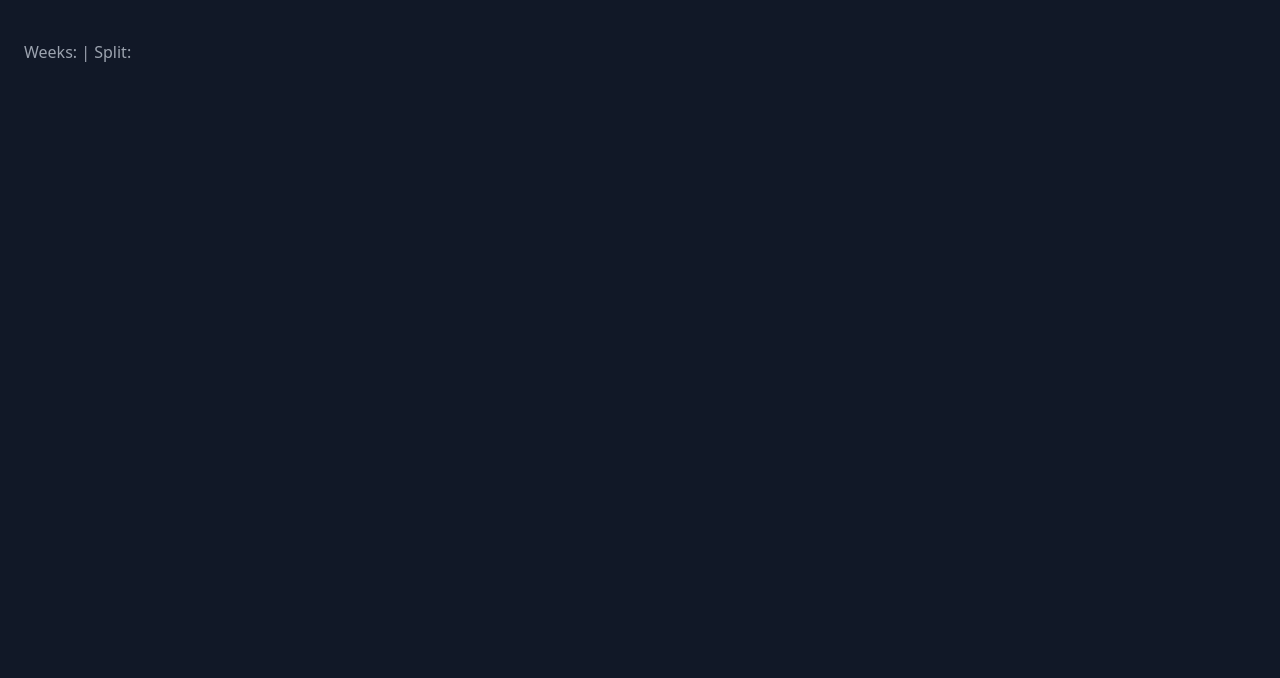
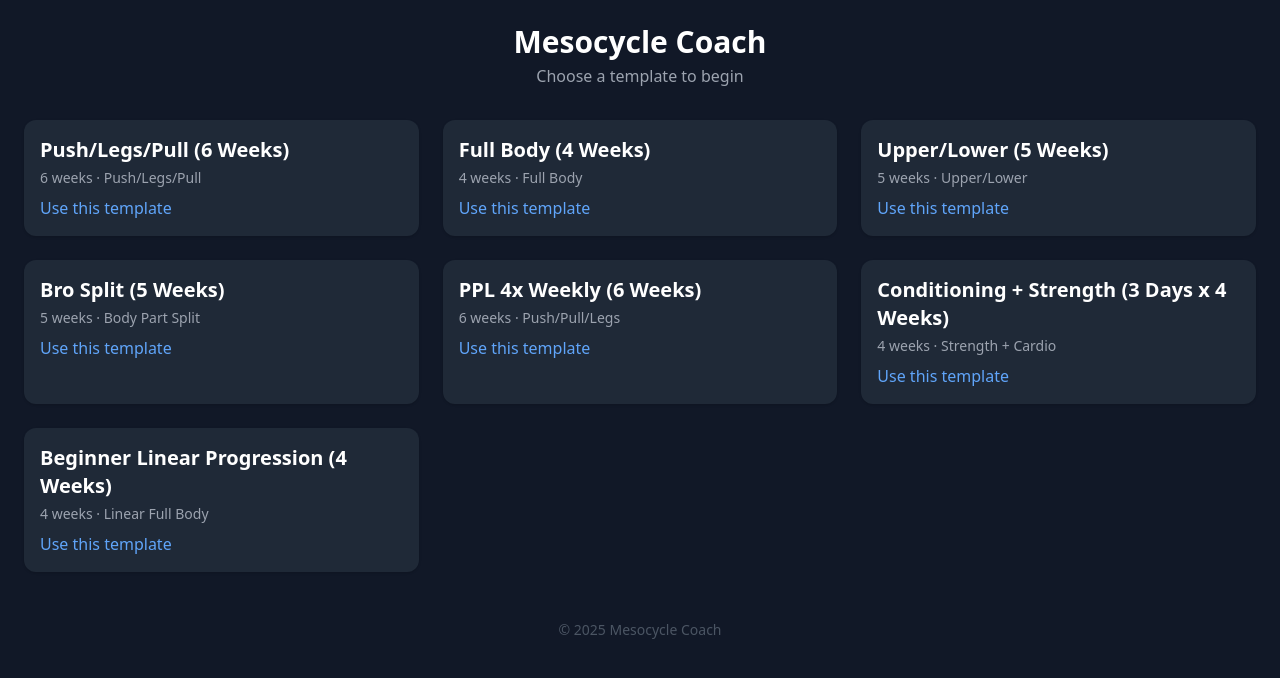
Before and after one commit to parr1224/mesocycle-coach, a React (Vite) app: page /mesocycle in a window 1280 px wide. Shown: the top 678 px of the page. Built offline with nearby package versions, Linux system fonts and the light colour scheme.

Commit message:
Recreate App.tsx to fix Vercel casing issue

```diff
--- a/src/App.tsx
+++ b/src/App.tsx
@@ -1,18 +1,12 @@
 // src/App.tsx
 // src/App.tsx
 import React, { useEffect } from 'react';
-import { BrowserRouter as Router, Routes, Route, Link, useNavigate } from "react-router-dom";
+import { BrowserRouter as Router, Routes, Route, Link } from "react-router-dom";
 import { presetTemplates } from "./utils/templates";
 
-function Home() {
-  const navigate = useNavigate();
-
-  const handleUseTemplate = (template: any) => {
-    localStorage.setItem("selectedTemplate", JSON.stringify(template));
-    navigate("/mesocycle");
-  };
-
+export default function App() {
   return (
+    <Router>
       <div className="min-h-screen bg-gray-900 text-white p-6">
         <header className="mb-8">
           <h1 className="text-3xl font-bold text-center">Mesocycle Coach</h1>
@@ -24,12 +18,7 @@ function Home() {
             <div key={index} className="bg-gray-800 p-4 rounded-xl shadow hover:shadow-xl transition">
               <h2 className="text-xl font-semibold mb-1">{template.name}</h2>
               <p className="text-gray-400 text-sm mb-2">{template.weeks} weeks · {template.weekDetails[0].split}</p>
-            <button
-              onClick={() => handleUseTemplate(template)}
-              className="text-blue-400 hover:underline"
-            >
-              Use this template
-            </button>
+              <Link to="#" className="text-blue-400 hover:underline">Use this template</Link>
             </div>
           ))}
         </main>
@@ -38,35 +27,6 @@ function Home() {
           &copy; {new Date().getFullYear()} Mesocycle Coach
         </footer>
       </div>
-  );
-}
-
-function MesocycleView() {
-  const template = JSON.parse(localStorage.getItem("selectedTemplate") || '{}');
-
-  return (
-    <div className="min-h-screen bg-gray-900 text-white p-6">
-      <h1 className="text-2xl font-bold mb-4">{template.name}</h1>
-      <p className="text-gray-400 mb-6">Weeks: {template.weeks} | Split: {template.weekDetails?.[0]?.split}</p>
-      <div className="space-y-4">
-        {template.weekDetails?.[0]?.days?.map((day: any, idx: number) => (
-          <div key={idx} className="bg-gray-800 rounded p-4">
-            <h3 className="text-lg font-semibold">{day.label}</h3>
-            <p className="text-sm text-gray-400">{day.exercises?.length || 0} exercises</p>
-          </div>
-        ))}
-      </div>
-    </div>
-  );
-}
-
-export default function App() {
-  return (
-    <Router>
-      <Routes>
-        <Route path="/" element={<Home />} />
-        <Route path="/mesocycle" element={<MesocycleView />} />
-      </Routes>
     </Router>
   );
 }
```
Lines whose indentation alone changed are shown as unchanged.
